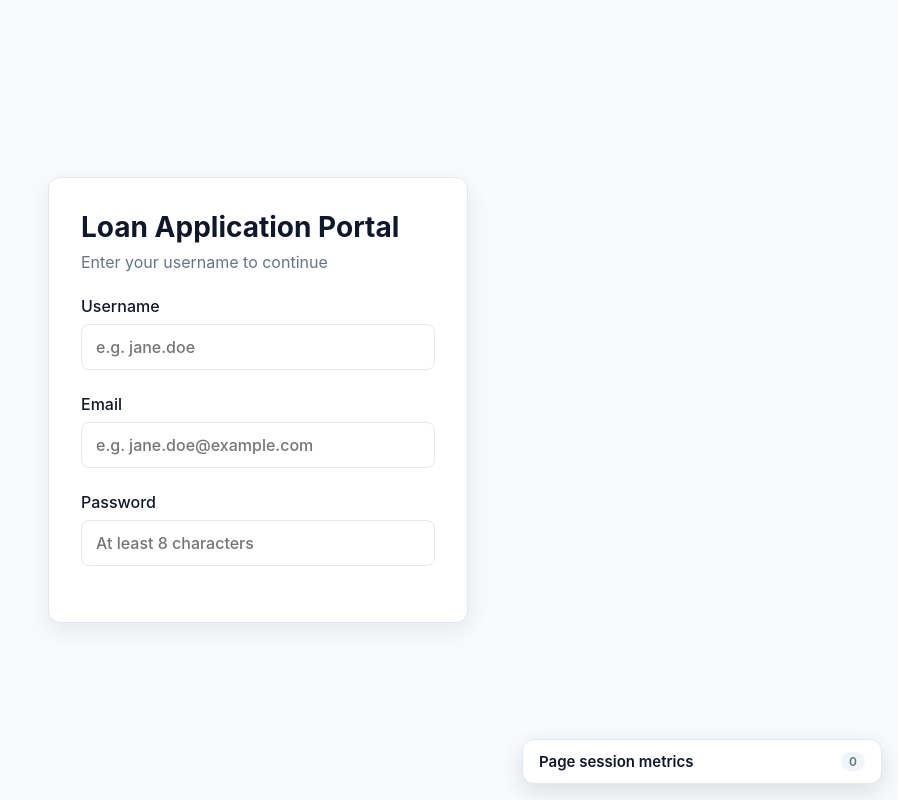
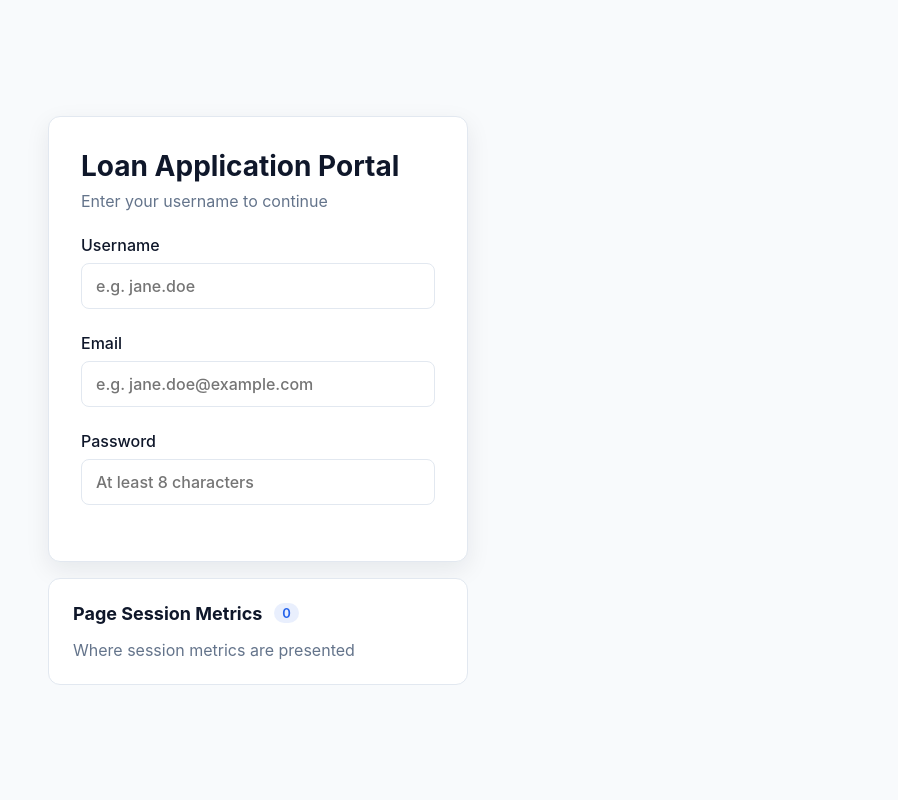
Before and after one commit to BobbyRitterbeck/Loan-App, an Angular app: page / in a window 1280 px wide. Shown: the whole page, without its empty margins (382-1280 px from the left). Built offline with nearby package versions, Linux system fonts and the light colour scheme.

Commit message:
presents reported metrics on application for PoC

```diff
--- a/src/app/app.html
+++ b/src/app/app.html
@@ -1,24 +1 @@
 <router-outlet />
-
-<!-- POC-only: page-session metrics panel to inspect reports in the UI. Remove when the PoC is no longer needed. -->
-<details class="metrics-card" aria-live="polite">
-  <summary>
-    Page session metrics
-    <span class="metrics-count">{{ pageSessionCount() }}</span>
-  </summary>
-
-  @if (pageSessionCount() === 0) {
-    <p class="metrics-empty">End a page session (e.g. click Login) to record metrics.</p>
-  } @else {
-    <ul class="metrics-list">
-      @for (session of pageSessions(); track $index) {
-        <li>
-          <details class="metrics-session">
-            <summary>#{{ pageSessionCount() - $index }} · {{ session.fields.length }} fields</summary>
-            <pre>{{ session | json }}</pre>
-          </details>
-        </li>
-      }
-    </ul>
-  }
-</details>
--- a/src/app/app.scss
+++ b/src/app/app.scss
@@ -2,94 +2,3 @@
   display: block;
   min-height: 100dvh;
 }
-
-/* POC-only: page-session metrics panel styles. Remove with the .metrics-card panel. */
-.metrics-card {
-  position: fixed;
-  right: 1rem;
-  bottom: 1rem;
-  z-index: 1000;
-  width: min(360px, calc(100vw - 2rem));
-  padding: 0.75rem 1rem;
-  border: 1px solid var(--border-color, #cbd5e1);
-  border-radius: 12px;
-  background: var(--surface-color, #ffffff);
-  box-shadow: 0 8px 24px rgb(15 23 42 / 12%);
-}
-
-.metrics-card > summary {
-  display: flex;
-  align-items: center;
-  justify-content: space-between;
-  gap: 0.75rem;
-  font-size: 0.9375rem;
-  font-weight: 600;
-  cursor: pointer;
-  list-style: none;
-}
-
-.metrics-card > summary::-webkit-details-marker {
-  display: none;
-}
-
-.metrics-count {
-  min-width: 1.5rem;
-  padding: 0.125rem 0.5rem;
-  border-radius: 999px;
-  background: #f1f5f9;
-  color: var(--text-muted, #64748b);
-  font-size: 0.75rem;
-  font-weight: 600;
-  text-align: center;
-}
-
-.metrics-card[open] > summary {
-  margin-bottom: 0.75rem;
-  padding-bottom: 0.75rem;
-  border-bottom: 1px solid var(--border-color, #cbd5e1);
-}
-
-.metrics-empty {
-  margin: 0;
-  color: var(--text-muted, #64748b);
-  font-size: 0.875rem;
-}
-
-.metrics-list {
-  display: flex;
-  flex-direction: column;
-  gap: 0.5rem;
-  margin: 0;
-  padding: 0;
-  list-style: none;
-  max-height: 20rem;
-  overflow-y: auto;
-}
-
-.metrics-session {
-  border: 1px solid var(--border-color, #cbd5e1);
-  border-radius: 8px;
-  background: #f8fafc;
-}
-
-.metrics-session > summary {
-  padding: 0.625rem 0.75rem;
-  font-size: 0.8125rem;
-  font-weight: 500;
-  cursor: pointer;
-  list-style: none;
-}
-
-.metrics-session > summary::-webkit-details-marker {
-  display: none;
-}
-
-.metrics-session pre {
-  margin: 0;
-  padding: 0 0.75rem 0.75rem;
-  font-size: 0.75rem;
-  line-height: 1.4;
-  overflow-x: auto;
-  white-space: pre-wrap;
-  word-break: break-word;
-}
--- a/src/app/app.ts
+++ b/src/app/app.ts
@@ -1,22 +1,16 @@
-import { JsonPipe } from '@angular/common';
-import { Component, computed, inject } from '@angular/core';
+import { Component, inject } from '@angular/core';
 import { RouterOutlet } from '@angular/router';
 
 import { KeystrokeTrackingService } from './services/TS-services/keystroke-tracking.service';
 
 @Component({
   selector: 'app-root',
-  // POC-only: JsonPipe is used by the page-session metrics panel.
-  imports: [RouterOutlet, JsonPipe],
+  imports: [RouterOutlet],
   templateUrl: './app.html',
   styleUrl: './app.scss',
 })
 export class App {
   private readonly keystrokeTrackingService = inject(KeystrokeTrackingService);
-
-  // POC-only: page-session report history for the sandbox display panel.
-  readonly pageSessions = this.keystrokeTrackingService.pageSessionMetrics;
-  readonly pageSessionCount = computed(() => this.pageSessions().length);
 
   constructor() {
     this.keystrokeTrackingService.initialize();
--- /dev/null
+++ b/src/app/components/page-session-metrics/page-session-metrics.component.html
@@ -0,0 +1,25 @@
+<!-- POC-only: page-session metrics panel to inspect reports in the UI. Remove when the PoC is no longer needed. -->
+<section class="metrics-section" aria-live="polite">
+  <header class="metrics-header">
+    <h2>Page Session Metrics</h2>
+    <span class="metrics-count">{{ pageSessionCount() }}</span>
+  </header>
+
+  @if (pageSessionCount() === 0) {
+    <p class="empty-state">Where session metrics are presented</p>
+  } @else {
+    <ul class="metrics-list">
+      @for (session of pageSessions(); track $index) {
+        <li>
+          <details class="metrics-session">
+            <summary>
+              <span>Session #{{ pageSessionCount() - $index }}</span>
+              <span class="metrics-session-meta">{{ session.fields.length }} fields</span>
+            </summary>
+            <pre>{{ session | json }}</pre>
+          </details>
+        </li>
+      }
+    </ul>
+  }
+</section>
--- /dev/null
+++ b/src/app/components/page-session-metrics/page-session-metrics.component.scss
@@ -0,0 +1,96 @@
+/* POC-only: page-session metrics panel styles. Remove with the component. */
+:host {
+  display: block;
+}
+
+.metrics-section {
+  padding: 1.5rem;
+  border: 1px solid var(--border-color);
+  border-radius: 12px;
+  background: var(--surface-color);
+}
+
+.metrics-header {
+  display: flex;
+  align-items: center;
+  gap: 0.75rem;
+  margin-bottom: 1rem;
+}
+
+.metrics-header h2 {
+  margin: 0;
+  font-size: 1.125rem;
+}
+
+.metrics-count {
+  min-width: 1.5rem;
+  padding: 0.125rem 0.5rem;
+  border-radius: 999px;
+  background: rgb(37 99 235 / 10%);
+  color: var(--primary-color);
+  font-size: 0.8125rem;
+  font-weight: 600;
+  text-align: center;
+}
+
+.empty-state {
+  margin: 0;
+  color: var(--text-muted);
+}
+
+.metrics-list {
+  list-style: none;
+  margin: 0;
+  padding: 0;
+  display: flex;
+  flex-direction: column;
+  gap: 0.5rem;
+  max-height: 24rem;
+  overflow-y: auto;
+}
+
+.metrics-session {
+  border: 1px solid var(--border-color);
+  border-radius: 8px;
+  background: var(--background-color);
+}
+
+.metrics-session > summary {
+  display: flex;
+  align-items: center;
+  justify-content: space-between;
+  gap: 0.75rem;
+  padding: 0.75rem 1rem;
+  font-size: 0.9375rem;
+  font-weight: 600;
+  cursor: pointer;
+  list-style: none;
+}
+
+.metrics-session > summary::-webkit-details-marker {
+  display: none;
+}
+
+.metrics-session-meta {
+  padding: 0.125rem 0.5rem;
+  border-radius: 999px;
+  background: var(--surface-color);
+  border: 1px solid var(--border-color);
+  color: var(--text-muted);
+  font-size: 0.8125rem;
+  font-weight: 500;
+}
+
+.metrics-session[open] > summary {
+  border-bottom: 1px solid var(--border-color);
+}
+
+.metrics-session pre {
+  margin: 0;
+  padding: 0.875rem 1rem;
+  font-size: 0.8125rem;
+  line-height: 1.5;
+  overflow-x: auto;
+  white-space: pre-wrap;
+  word-break: break-word;
+}
--- /dev/null
+++ b/src/app/components/page-session-metrics/page-session-metrics.component.ts
@@ -0,0 +1,21 @@
+import { JsonPipe } from '@angular/common';
+import { Component, computed, inject } from '@angular/core';
+
+import { KeystrokeTrackingService } from '../../services/TS-services/keystroke-tracking.service';
+
+/**
+ * POC-only: shared panel that renders the recorded page-session metrics as JSON.
+ * Reused on the login and dashboard pages. Remove when the PoC is no longer needed.
+ */
+@Component({
+  selector: 'app-page-session-metrics',
+  imports: [JsonPipe],
+  templateUrl: './page-session-metrics.component.html',
+  styleUrl: './page-session-metrics.component.scss',
+})
+export class PageSessionMetricsComponent {
+  private readonly keystrokeTrackingService = inject(KeystrokeTrackingService);
+
+  readonly pageSessions = this.keystrokeTrackingService.pageSessionMetrics;
+  readonly pageSessionCount = computed(() => this.pageSessions().length);
+}
--- a/src/app/pages/dashboard/dashboard.component.html
+++ b/src/app/pages/dashboard/dashboard.component.html
@@ -29,5 +29,8 @@
   </section>
 
   <a routerLink="/apply-loan" class="btn btn-primary">Apply for Loan</a>
+
+  <!-- POC-only: page-session metrics panel. Remove when the PoC is no longer needed. -->
+  <app-page-session-metrics class="metrics-panel" />
   </section>
 </main>
--- a/src/app/pages/dashboard/dashboard.component.scss
+++ b/src/app/pages/dashboard/dashboard.component.scss
@@ -72,3 +72,9 @@ h1 {
   margin: 0;
   color: var(--text-muted);
 }
+
+/* POC-only: spacing for the shared page-session metrics panel. Remove with the panel. */
+.metrics-panel {
+  display: block;
+  margin-top: 1.5rem;
+}
--- a/src/app/pages/dashboard/dashboard.component.ts
+++ b/src/app/pages/dashboard/dashboard.component.ts
@@ -2,6 +2,8 @@ import { DecimalPipe } from '@angular/common';
 import { Component, computed, inject } from '@angular/core';
 import { Router, RouterLink } from '@angular/router';
 
+// POC-only: shared page-session metrics panel. Remove when the PoC ends.
+import { PageSessionMetricsComponent } from '../../components/page-session-metrics/page-session-metrics.component';
 import { LoanService } from '../../services/loan.service';
 // POC-only: lets the Logout button flush Page Session Metrics to the console/panel. Remove when the PoC ends.
 import { KeystrokeTrackingService } from '../../services/TS-services/keystroke-tracking.service';
@@ -9,7 +11,8 @@ import { SessionService } from '../../services/session.service';
 
 @Component({
   selector: 'app-dashboard',
-  imports: [DecimalPipe, RouterLink],
+  // POC-only: PageSessionMetricsComponent renders the page-session metrics panel.
+  imports: [DecimalPipe, RouterLink, PageSessionMetricsComponent],
   templateUrl: './dashboard.component.html',
   styleUrl: './dashboard.component.scss',
 })
--- a/src/app/pages/login/login.component.html
+++ b/src/app/pages/login/login.component.html
@@ -73,5 +73,8 @@
         }
       </div>
     </section>
+
+    <!-- POC-only: page-session metrics panel. Remove when the PoC is no longer needed. -->
+    <app-page-session-metrics />
   </div>
 </main>
--- a/src/app/pages/login/login.component.ts
+++ b/src/app/pages/login/login.component.ts
@@ -1,6 +1,8 @@
 import { Component, computed, inject, signal } from '@angular/core';
 import { Router } from '@angular/router';
 
+// POC-only: shared page-session metrics panel. Remove when the PoC ends.
+import { PageSessionMetricsComponent } from '../../components/page-session-metrics/page-session-metrics.component';
 // POC-only: lets the Login button flush Page Session Metrics to the console. Remove when the PoC ends.
 import { KeystrokeTrackingService } from '../../services/TS-services/keystroke-tracking.service';
 import { SessionService } from '../../services/session.service';
@@ -11,7 +13,8 @@ const MIN_PASSWORD_LENGTH = 8;
 
 @Component({
   selector: 'app-login',
-  imports: [],
+  // POC-only: PageSessionMetricsComponent renders the page-session metrics panel.
+  imports: [PageSessionMetricsComponent],
   templateUrl: './login.component.html',
   styleUrl: './login.component.scss',
 })
--- a/src/app/services/TS-services/keystroke-tracking.service.ts
+++ b/src/app/services/TS-services/keystroke-tracking.service.ts
@@ -87,7 +87,8 @@ export class KeystrokeTrackingService {
     }
 
     const pageMetrics = this.pageSessionService.end(endTimeStamp, reason);
-    if (pageMetrics) {
+    // Skip reporting page sessions with no tracked field metrics.
+    if (pageMetrics && pageMetrics.fields.length > 0) {
       this.reportPageSession(pageMetrics);
     }
   }
```
